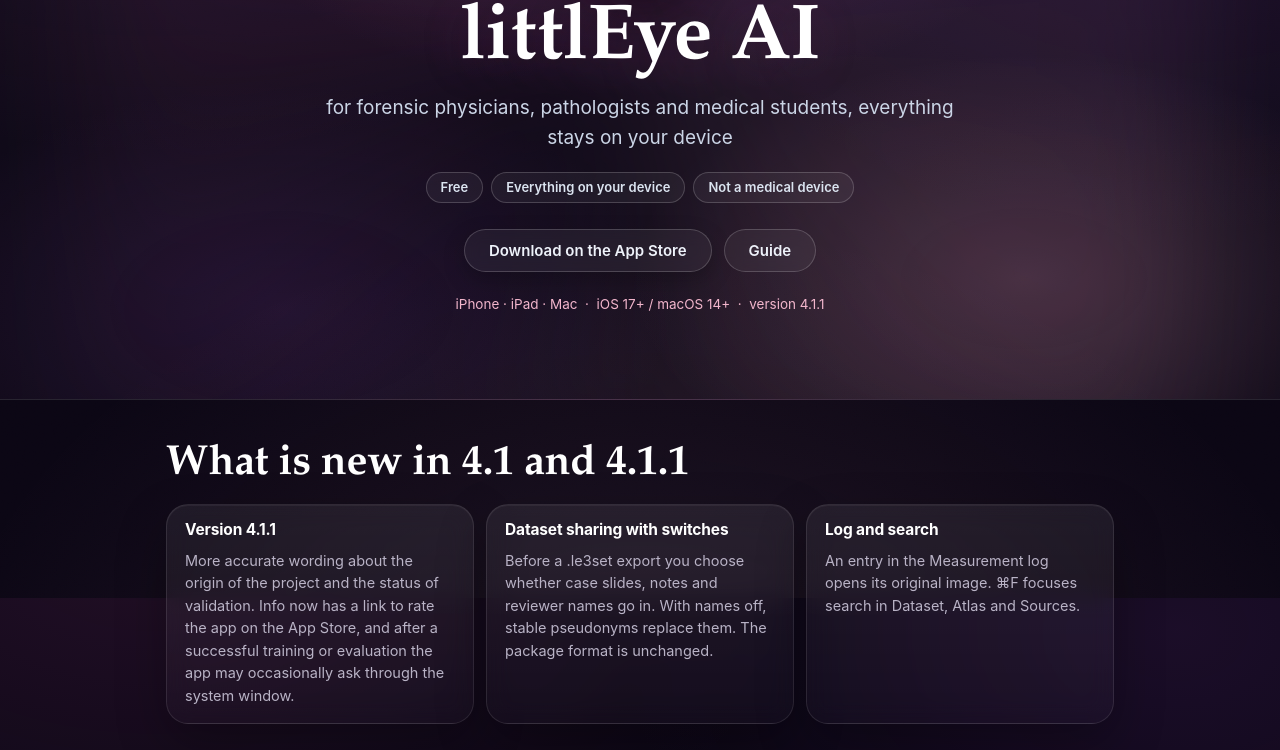
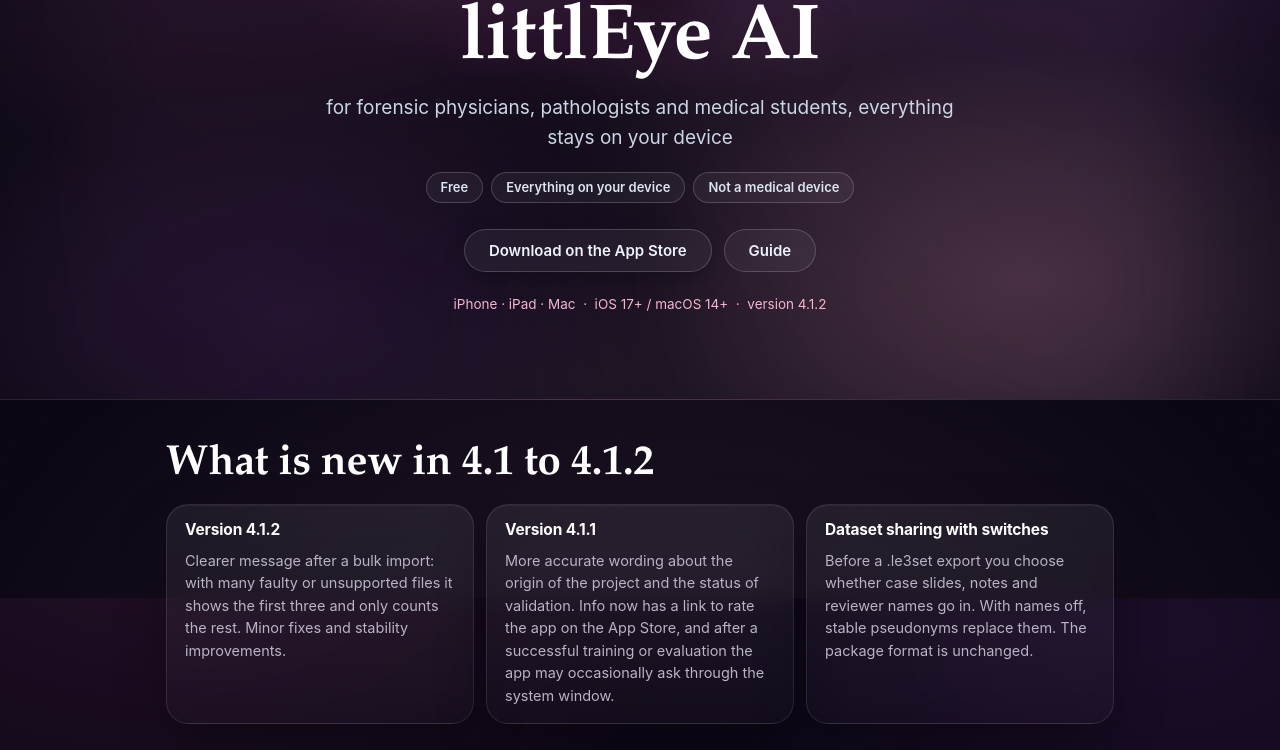
Before and after one commit to dzanino/littlEyeAI, a plain HTML site: page index.html in a window 1280 px wide. Shown: the part 202-952 px from the top of the page. Drawn offline with Linux system fonts and the light colour scheme.

Commit message:
littlEye AI 4.1.2

```diff
--- a/index.html
+++ b/index.html
@@ -65,7 +65,7 @@
         <a class="btn btn-biele en" href="https://apps.apple.com/app/id6799417580">Download on the App Store</a>
         <a class="btn btn-ghost" href="navod/"><span class="sk">Návod</span><span class="en">Guide</span></a>
       </div>
-      <p class="meta"><span class="sk">iPhone · iPad · Mac &nbsp;·&nbsp; iOS 17+ / macOS 14+ &nbsp;·&nbsp; verzia 4.1.1</span><span class="en">iPhone · iPad · Mac &nbsp;·&nbsp; iOS 17+ / macOS 14+ &nbsp;·&nbsp; version 4.1.1</span></p>
+      <p class="meta"><span class="sk">iPhone · iPad · Mac &nbsp;·&nbsp; iOS 17+ / macOS 14+ &nbsp;·&nbsp; verzia 4.1.2</span><span class="en">iPhone · iPad · Mac &nbsp;·&nbsp; iOS 17+ / macOS 14+ &nbsp;·&nbsp; version 4.1.2</span></p>
     </div>
   </div>
 </header>
@@ -74,9 +74,14 @@
   <div class="wrap siroky">
 
     <section id="nove41">
-      <h2 class="sk">Čo je nové v 4.1 a 4.1.1</h2>
-      <h2 class="en">What is new in 4.1 and 4.1.1</h2>
+      <h2 class="sk">Čo je nové v 4.1 až 4.1.2</h2>
+      <h2 class="en">What is new in 4.1 to 4.1.2</h2>
       <div class="mriezka">
+        <div class="karta">
+          <h3 class="sk">Verzia 4.1.2</h3><h3 class="en">Version 4.1.2</h3>
+          <p class="sk">Prehľadnejšia hláška po hromadnom importe: pri mnohých chybných alebo nepodporovaných súboroch ukáže prvé tri a zvyšok len počtom. Drobné opravy a vylepšenia stability.</p>
+          <p class="en">Clearer message after a bulk import: with many faulty or unsupported files it shows the first three and only counts the rest. Minor fixes and stability improvements.</p>
+        </div>
         <div class="karta">
           <h3 class="sk">Verzia 4.1.1</h3><h3 class="en">Version 4.1.1</h3>
           <p class="sk">Spresnený text o pôvode projektu a o stave overovania. V časti Info pribudol odkaz na hodnotenie v App Store a po úspešnom tréningu alebo vyhodnotení sa aplikácia môže raz za čas spýtať systémovým oknom.</p>
```
Also changed, not shown: support.html (+2 -2 lines).
